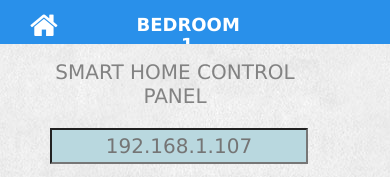
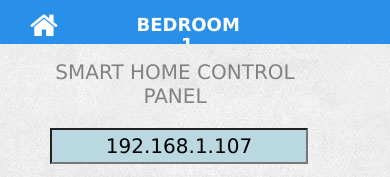
Before and after one commit to sitynr/Home-Automation, a plain HTML site: page index.html in a window 390 px wide. Shown: the top 177 px of the page. Drawn offline with Linux system fonts and the light colour scheme; some packages are replaced by stand-ins of ours.

Commit message:
Update index.html

```diff
--- a/index.html
+++ b/index.html
@@ -60,7 +60,7 @@
 
 		<div class="ipdiv">
 			<p class="shcp"> Smart Home Control Panel </p>
-			<input class="ip" type="text" id="ip"  Placeholder="192.168.1.107"> </input>
+			<input class="ip" type="text" id="ip"  value="192.168.1.107"> </input>
 		</div>
 		<div class="outerpanel">
 			<div class="innerpanel">
```
